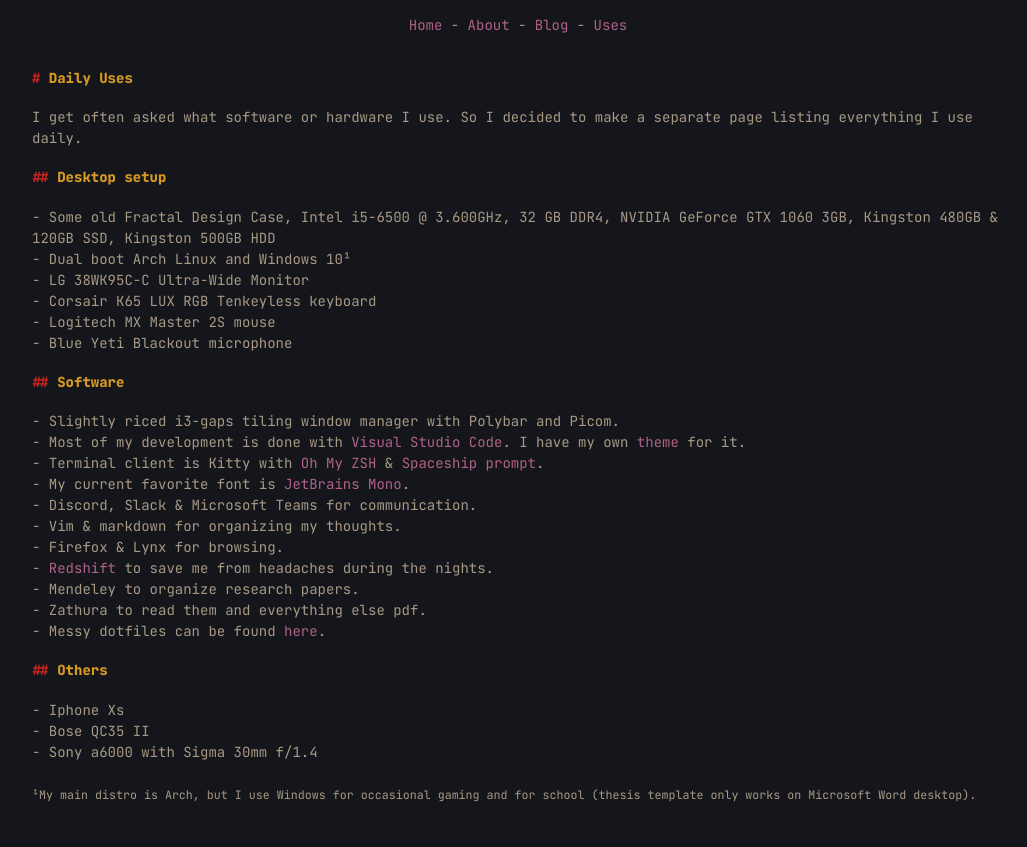
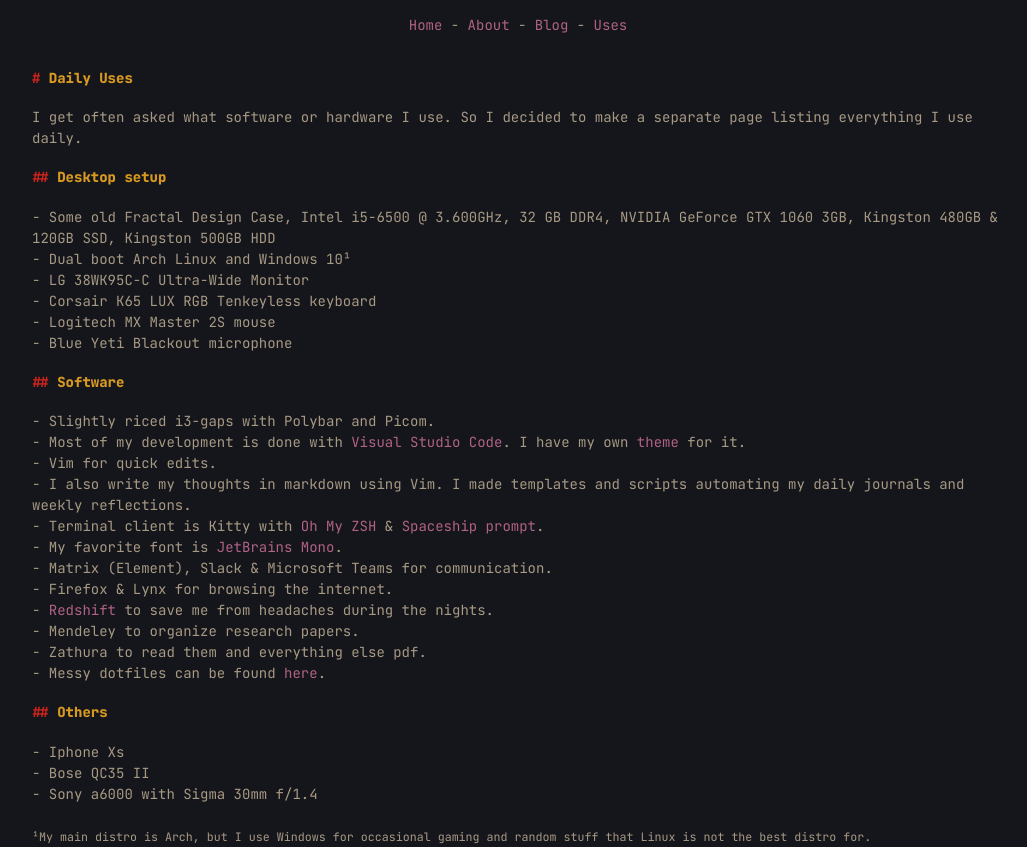
Before and after one commit to emilrwx/emilrwx_website, a Next.js app: page /uses in a window 1280 px wide. Shown: the whole page, without its empty margins (122-1149 px from the left). Before the commit the page ends 805 px from the top, so only its background shows below. Built offline with nearby package versions, Linux system fonts and the light colour scheme.

Commit message:
update content

```diff
--- a/pages/uses.js
+++ b/pages/uses.js
@@ -23,13 +23,14 @@
 
         <h2>Software</h2>
         <ul>
-          <li>Slightly riced i3-gaps tiling window manager with Polybar and Picom.</li>
-          <li>Most of my development is done with <a href='https://code.visualstudio.com/'>Visual Studio Code</a>. I have my own <a href='https://marketplace.visualstudio.com/items?itemName=EmilNuutinen.fresh-dark'>theme</a> for it.</li>
+          <li>Slightly riced i3-gaps with Polybar and Picom.</li>
+          <li>Most of my development is done with <a href='https://code.visualstudio.com/'>Visual Studio Code</a>. I have my own <a href='https://github.com/emilrwx/fresh-dark'>theme</a> for it.</li>
+          <li>Vim for quick edits.</li>
+          <li>I also write my thoughts in markdown using Vim. I made templates and scripts automating my daily journals and weekly reflections.</li>
           <li>Terminal client is Kitty with <a href='https://ohmyz.sh/'>Oh My ZSH</a> & <a href='https://github.com/denysdovhan/spaceship-prompt'>Spaceship prompt</a>.</li>
-          <li>My current favorite font is <a href='https://www.jetbrains.com/lp/mono/'>JetBrains Mono</a>.</li>
-          <li>Discord, Slack & Microsoft Teams for communication.</li>
-          <li>Vim & markdown for organizing my thoughts.</li>
-          <li>Firefox & Lynx for browsing.</li>
+          <li>My favorite font is <a href='https://www.jetbrains.com/lp/mono/'>JetBrains Mono</a>.</li>
+          <li>Matrix (Element), Slack & Microsoft Teams for communication.</li>
+          <li>Firefox & Lynx for browsing the internet.</li>
           <li><a href='http://jonls.dk/redshift/'>Redshift</a> to save me from headaches during the nights.</li>
           <li>Mendeley to organize research papers.</li>
           <li>Zathura to read them and everything else pdf.</li>
@@ -43,7 +44,7 @@
           <li>Sony a6000 with Sigma 30mm f/1.4</li>
         </ul>
 
-        <small>&#185;My main distro is Arch, but I use Windows for occasional gaming and for school (thesis template only works on Microsoft Word desktop).</small>
+        <small>&#185;My main distro is Arch, but I use Windows for occasional gaming and random stuff that Linux is not the best distro for.</small>
       </main>
     </Layout>
   )
```
